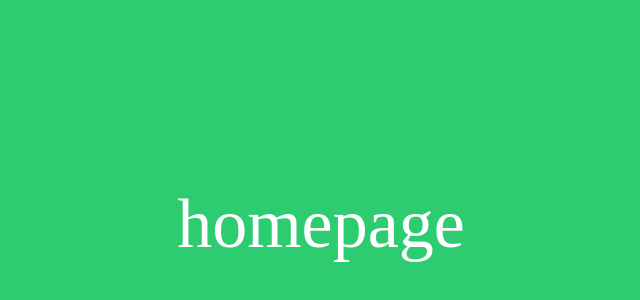
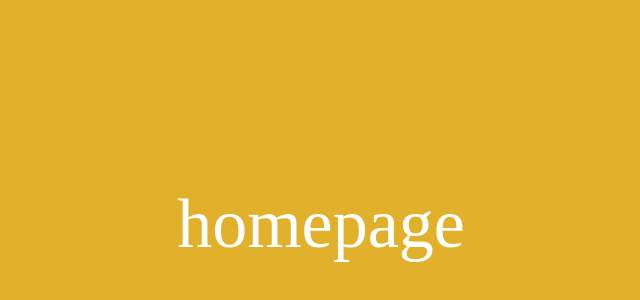
Before and after one commit to AdelaideDesnoe/newproject, a plain HTML site: page index.html in a window 1280 px wide. Shown: the part 184-484 px from the top of the page, without its empty margins (319-959 px from the left). Drawn offline with Linux system fonts and the light colour scheme.

Commit message:
backgroundColor

```diff
--- a/style.css
+++ b/style.css
@@ -1,6 +1,6 @@
 body {
 height: 100vh;
-background-color : #2ecc71;
+background-color : #e1b12c;
 display: flex;
 justify-content: center;
 align-items: center;
```
